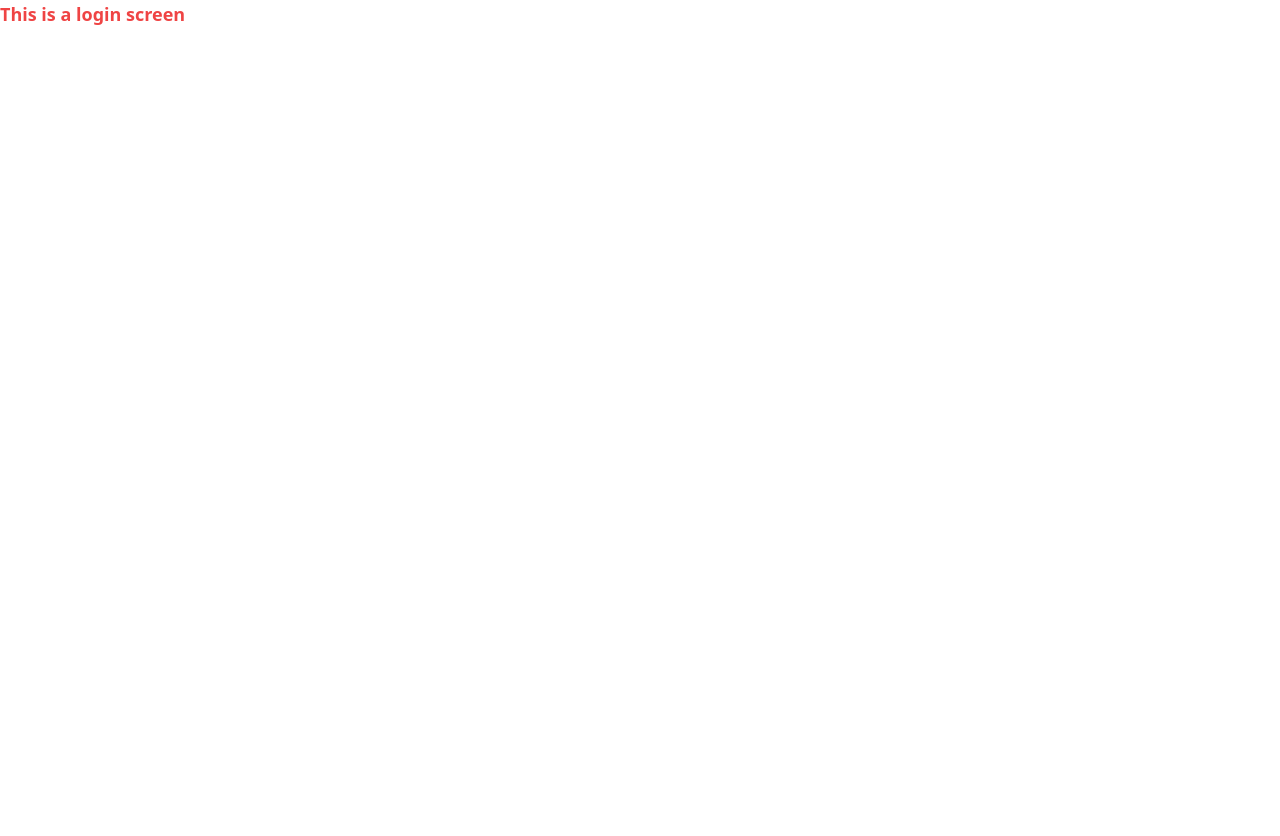
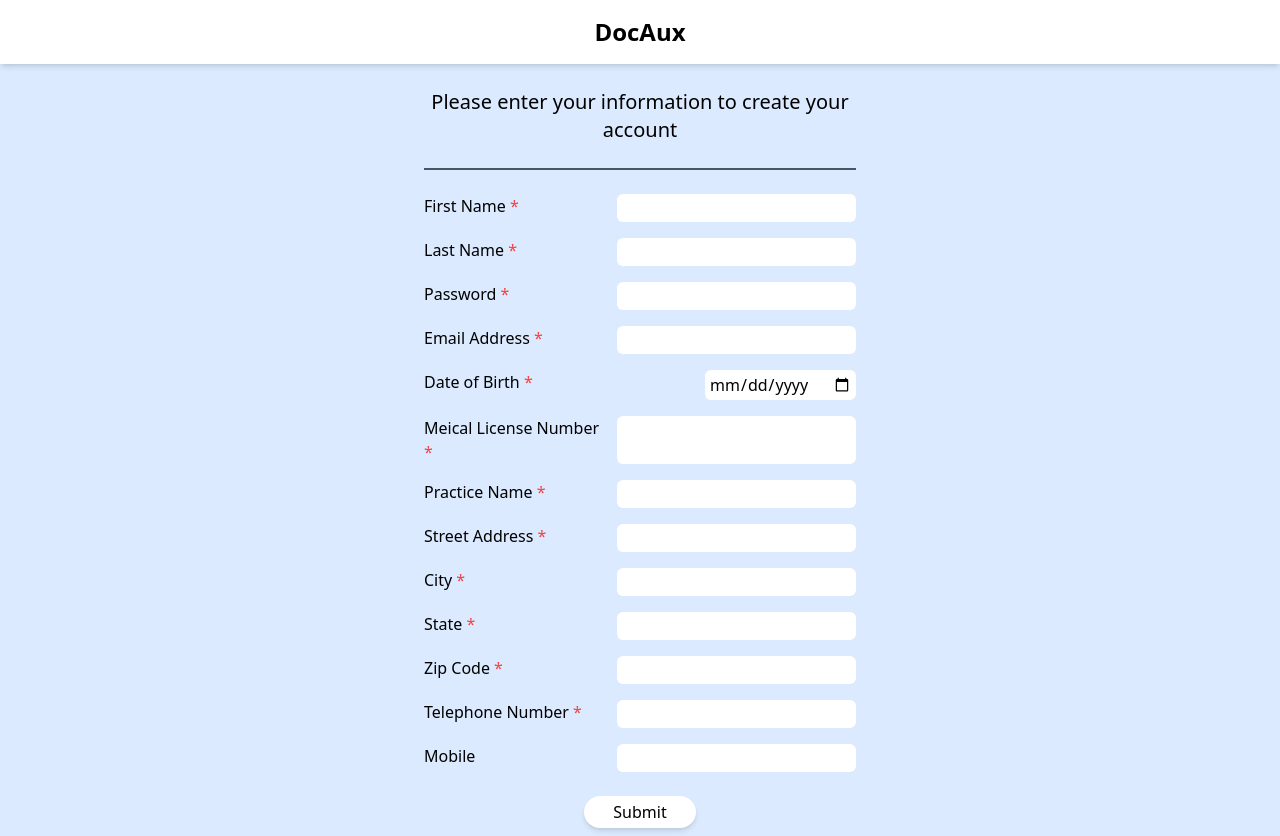
Before and after one commit to ethansafai/doc-aux, a React (Create React App) app: page / in a window 1280 px wide. Before the commit the page ends 800 px from the top, so only its background shows below. Built offline with nearby package versions, Linux system fonts and the light colour scheme.

Commit message:
add icons library, header component, and signup page

```diff
--- a/package.json
+++ b/package.json
@@ -3,6 +3,7 @@
   "version": "0.1.0",
   "private": true,
   "dependencies": {
+    "@heroicons/react": "^1.0.6",
     "@testing-library/jest-dom": "^5.17.0",
     "@testing-library/react": "^13.4.0",
     "@testing-library/user-event": "^13.5.0",
@@ -36,6 +37,7 @@
     ]
   },
   "devDependencies": {
+    "@babel/plugin-proposal-private-property-in-object": "^7.21.11",
     "tailwindcss": "^3.4.1"
   }
 }
--- a/src/App.js
+++ b/src/App.js
@@ -1,9 +1,11 @@
-import Login from './components/Login'
+import Header from './components/Header'
+import Signup from './components/Signup'
 
 function App() {
   return (
-    <div>
-      <Login />
+    <div className="bg-blue-100 min-h-screen">
+      <Header />
+      <Signup />
     </div>
   )
 }
--- /dev/null
+++ b/src/components/Header.js
@@ -0,0 +1,9 @@
+function Header() {
+  return (
+    <header className="p-4 bg-white shadow-md mb-4">
+      <h1 className="text-2xl font-semibold text-center">DocAux</h1>
+    </header>
+  )
+}
+
+export default Header
--- /dev/null
+++ b/src/components/Signup.js
@@ -0,0 +1,168 @@
+import { useState } from 'react'
+
+function FormItem({
+  itemName,
+  onChangeCb,
+  value,
+  inputType = 'text',
+  required = true,
+}) {
+  return (
+    <div className="flex gap-2 justify-between w-full">
+      <p className="text-sm md:text-base">
+        {itemName} {required && <span className="text-red-500">*</span>}
+      </p>
+      <input
+        className="md:px-1 md:py-[2px] rounded-md outline-none focus:shadow-md
+        focus:outline-blue-300 transition-all duration-300 ease-in-out"
+        type={inputType}
+        required={required}
+        onChange={onChangeCb}
+        value={value}
+      />
+    </div>
+  )
+}
+
+function Signup() {
+  const [firstName, setFirstName] = useState('')
+  const [lastName, setLastName] = useState('')
+  const [password, setPassword] = useState('')
+  const [emailAddress, setEmailAddress] = useState('')
+  const [dateOfBirth, setDateOfBirth] = useState('')
+  const [medicalLicenseNumber, setMedicalLicenseNumber] = useState('')
+  const [practiceName, setPracticeName] = useState('')
+  const [streetAddress, setStreetAddress] = useState('')
+  const [city, setCity] = useState('')
+  const [state, setState] = useState('')
+  const [zipCode, setZipCode] = useState('')
+  const [telephoneNumber, setTelephoneNumber] = useState('')
+  const [mobileNumber, setMobileNumber] = useState('')
+
+  function createAccount(e) {
+    e.preventDefault()
+
+    console.log(
+      firstName,
+      lastName,
+      password,
+      emailAddress,
+      dateOfBirth,
+      medicalLicenseNumber,
+      practiceName,
+      streetAddress,
+      city,
+      state,
+      zipCode,
+      telephoneNumber,
+      mobileNumber
+    )
+
+    setFirstName('')
+    setLastName('')
+    setPassword('')
+    setEmailAddress('')
+    setDateOfBirth('')
+    setMedicalLicenseNumber('')
+    setPracticeName('')
+    setStreetAddress('')
+    setCity('')
+    setState('')
+    setZipCode('')
+    setTelephoneNumber('')
+    setMobileNumber('')
+  }
+
+  return (
+    <form
+      className="flex flex-col items-center gap-6 p-2 max-w-md mx-auto"
+      onSubmit={createAccount}
+    >
+      <p className="text-lg md:text-xl font-medium text-center">
+        Please enter your information to create your account
+      </p>
+      <hr className="border border-gray-600 w-full" />
+      <div className="flex flex-col items-center gap-4">
+        <FormItem
+          itemName="First Name"
+          onChangeCb={(e) => setFirstName(e.target.value)}
+          value={firstName}
+        />
+        <FormItem
+          itemName="Last Name"
+          onChangeCb={(e) => setLastName(e.target.value)}
+          value={lastName}
+        />
+        <FormItem
+          itemName="Password"
+          inputType="password"
+          onChangeCb={(e) => setPassword(e.target.value)}
+          value={password}
+        />
+        <FormItem
+          itemName="Email Address"
+          inputType="email"
+          onChangeCb={(e) => setEmailAddress(e.target.value)}
+          value={emailAddress}
+        />
+        <FormItem
+          itemName="Date of Birth"
+          inputType="date"
+          onChangeCb={(e) => setDateOfBirth(e.target.value)}
+          value={dateOfBirth}
+        />
+        <FormItem
+          itemName="Meical License Number"
+          onChangeCb={(e) => setMedicalLicenseNumber(e.target.value)}
+          value={medicalLicenseNumber}
+        />
+        <FormItem
+          itemName="Practice Name"
+          onChangeCb={(e) => setPracticeName(e.target.value)}
+          value={practiceName}
+        />
+        <FormItem
+          itemName="Street Address"
+          onChangeCb={(e) => setStreetAddress(e.target.value)}
+          value={streetAddress}
+        />
+        <FormItem
+          itemName="City"
+          onChangeCb={(e) => setCity(e.target.value)}
+          value={city}
+        />
+        <FormItem
+          itemName="State"
+          onChangeCb={(e) => setState(e.target.value)}
+          value={state}
+        />
+        <FormItem
+          itemName="Zip Code"
+          onChangeCb={(e) => setZipCode(e.target.value)}
+          value={zipCode}
+        />
+        <FormItem
+          itemName="Telephone Number"
+          inputType="tel"
+          onChangeCb={(e) => setTelephoneNumber(e.target.value)}
+          value={telephoneNumber}
+        />
+        <FormItem
+          itemName="Mobile"
+          inputType="tel"
+          required={false}
+          onChangeCb={(e) => setMobileNumber(e.target.value)}
+          value={mobileNumber}
+        />
+      </div>
+      <button
+        className="px-4 py-1 rounded-full bg-white shadow-md font-medium
+      hover:bg-gray-100 transition-all duration-150 ease-in-out w-28"
+      >
+        Submit
+      </button>
+    </form>
+  )
+}
+
+export default Signup
```
Also changed, not shown: 1 other file (tests, documents, lock files or other folders).
